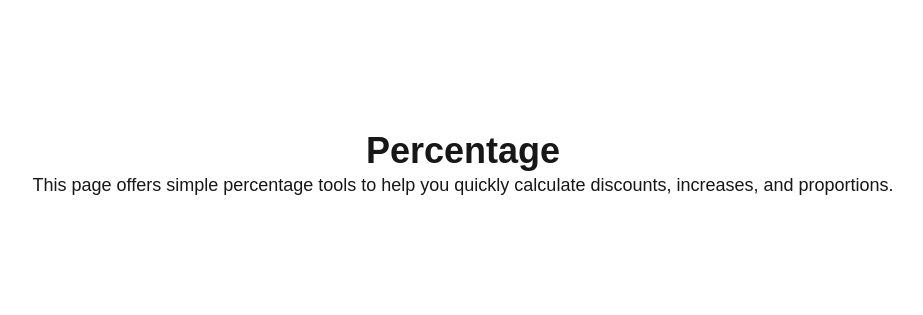
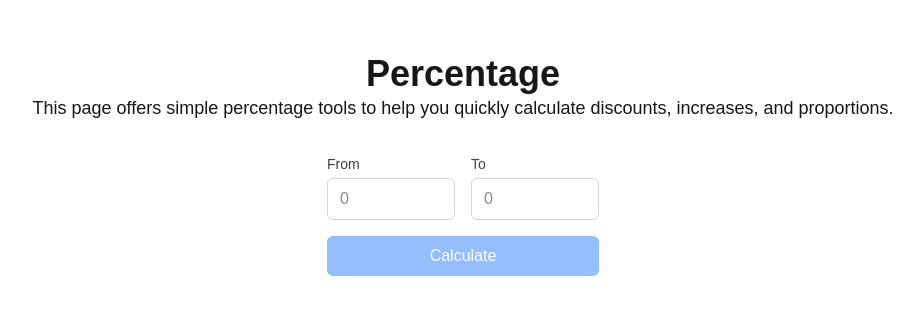
Before and after one commit to mayurkode7/calculatorPlus, a Next.js app in the folder calculator-plus-app/: page /percentage in a window 1280 px wide. Shown: the part 235-550 px from the top of the page, without its empty margins (177-1100 px from the left). Built offline with nearby package versions, Linux system fonts and the light colour scheme.

Commit message:
Add percentage calculation feature with input form and result display

```diff
--- a/calculator-plus-app/src/app/percentage/page.jsx
+++ b/calculator-plus-app/src/app/percentage/page.jsx
@@ -1,10 +1,83 @@
+"use client";
+import { useState } from "react";
+import CalculateButton from "../../components/CalculateButton";
+
 export default function Percentage() {
+  const [formData, setFormData] = useState({
+    fromValue: "",
+    toValue: "",
+    result: ""
+  });
+
+  const handleCalculate = (e) => {
+    e.preventDefault();
+    if (formData.fromValue && formData.toValue) {
+      const from = parseFloat(formData.fromValue);
+      const to = parseFloat(formData.toValue);
+      const percentage = ((to - from) / from) * 100;
+      setFormData(prev => ({
+        ...prev,
+        result: `${percentage.toFixed(2)}%`
+      }));
+    }
+  };
+
   return(
     <div className="flex flex-col items-center justify-center h-screen">
       <h1 className="text-4xl font-bold">Percentage</h1>
       <p className="text-lg">
         This page offers simple percentage tools to help you quickly calculate discounts, increases, and proportions.
       </p>
+
+      <form className="mt-8 space-y-4" onSubmit={handleCalculate}>
+        <div className="flex space-x-4">
+          <div>
+            <label htmlFor="from" className="block text-sm font-medium text-gray-700 mb-1">
+              From
+            </label>
+            <input
+              type="number"
+              id="from"
+              name="from"
+              value={formData.fromValue}
+              onChange={(e) => setFormData(prev => ({
+                ...prev,
+                fromValue: e.target.value
+              }))}
+              className="w-32 px-3 py-2 border border-gray-300 rounded-md focus:outline-none focus:ring-2 focus:ring-blue-500"
+              placeholder="0"
+            />
+          </div>
+          <div>
+            <label htmlFor="to" className="block text-sm font-medium text-gray-700 mb-1">
+              To
+            </label>
+            <input
+              type="number"
+              id="to"
+              name="to"
+              value={formData.toValue}
+              onChange={(e) => setFormData(prev => ({
+                ...prev,
+                toValue: e.target.value
+              }))}
+              className="w-32 px-3 py-2 border border-gray-300 rounded-md focus:outline-none focus:ring-2 focus:ring-blue-500"
+              placeholder="0"
+            />
+          </div>
+        </div>
+        <CalculateButton onClick={handleCalculate} disabled={!formData.fromValue || !formData.toValue}>
+          Calculate
+        </CalculateButton>
+      </form>
+
+      {formData.result && (
+        <div className="mt-6 p-6 bg-green-100 border border-green-300 rounded-md">
+          <p className="text-lg font-semibold text-green-800">
+            The percentage change from {formData.fromValue} to {formData.toValue} is: {formData.result}
+          </p>
+        </div>
+      )}
     </div>
   );
 }
--- /dev/null
+++ b/calculator-plus-app/src/components/CalculateButton.jsx
@@ -0,0 +1,12 @@
+export default function CalculateButton({ onClick, disabled = false, children = "Calculate", className = "" }) {
+  return (
+    <button
+      type="submit"
+      onClick={onClick}
+      disabled={disabled}
+      className={`w-full bg-blue-500 text-white py-2 px-4 rounded-md hover:bg-blue-600 focus:outline-none focus:ring-2 focus:ring-blue-500 transition-colors disabled:opacity-50 disabled:cursor-not-allowed ${className}`}
+    >
+      {children}
+    </button>
+  );
+}
```
